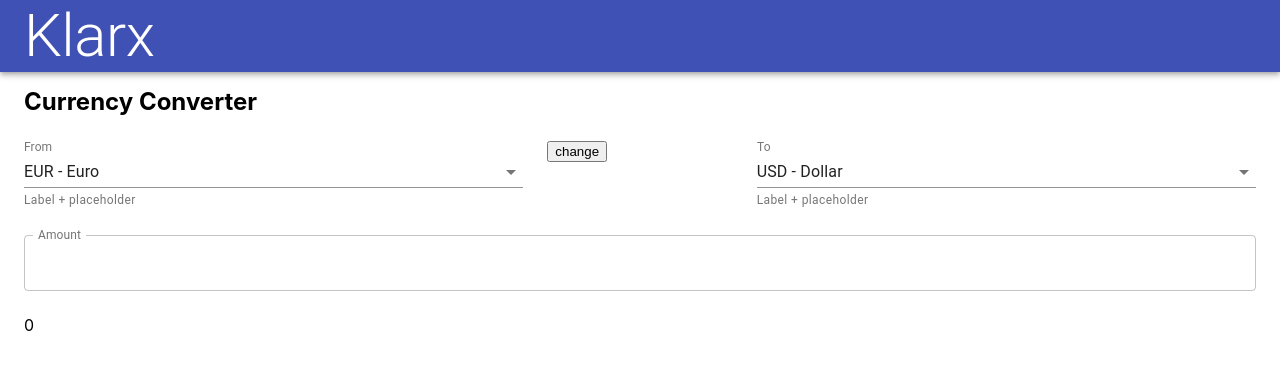
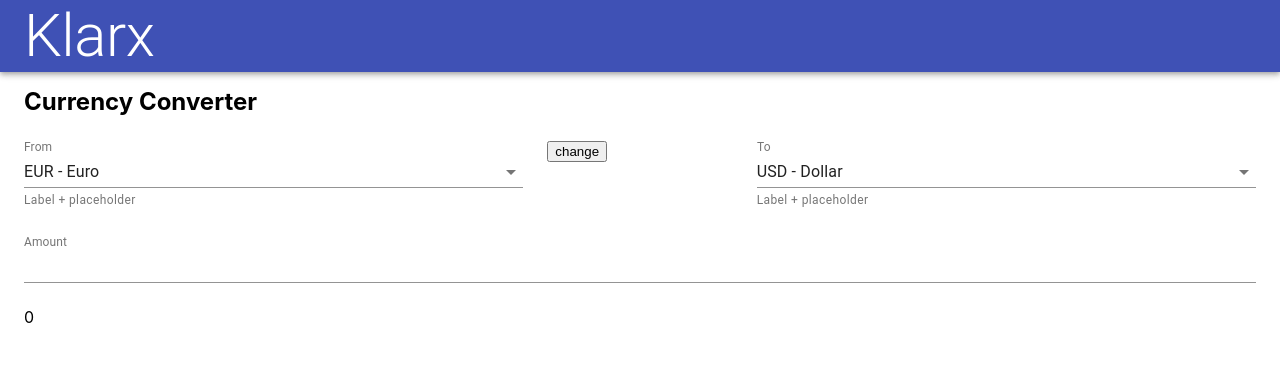
Before and after one commit to rezashomali/currency-frontend, a React (Create React App) app: page / in a window 1280 px wide. Shown: the top 370 px of the page. Built offline with nearby package versions, Linux system fonts and the light colour scheme.

Commit message:
progress in inputAmount component

```diff
--- a/src/components/InputAmount/index.tsx
+++ b/src/components/InputAmount/index.tsx
@@ -2,7 +2,7 @@ import React from "react";
 import {
   FormControl,
   InputLabel,
-  OutlinedInput,
+  Input,
   InputAdornment,
 } from "@material-ui/core";
 
@@ -13,16 +13,28 @@ interface Props {
 
 const InputAmount: React.FC<Props> = ({ onAmountChange, symbol }) => {
   return (
-    <FormControl fullWidth variant="outlined">
-      <InputLabel htmlFor="outlined-adornment-amount">Amount</InputLabel>
-      <OutlinedInput
+    <FormControl fullWidth>
+      <InputLabel htmlFor="standard-adornment-amount">Amount</InputLabel>
+      <Input
+        // id="standard-adornment-amount"
+        // value={values.amount}
         onChange={onAmountChange}
         startAdornment={
           <InputAdornment position="start">{symbol}</InputAdornment>
         }
-        labelWidth={60}
       />
     </FormControl>
+
+    // <FormControl fullWidth>
+    //   <InputLabel htmlFor="outlined-adornment-amount">Amount</InputLabel>
+    //   <OutlinedInput
+    //     onChange={onAmountChange}
+    //     startAdornment={
+    //       <InputAdornment position="start">{symbol}</InputAdornment>
+    //     }
+    //     labelWidth={60}
+    //   />
+    // </FormControl>
   );
 };
 
```
